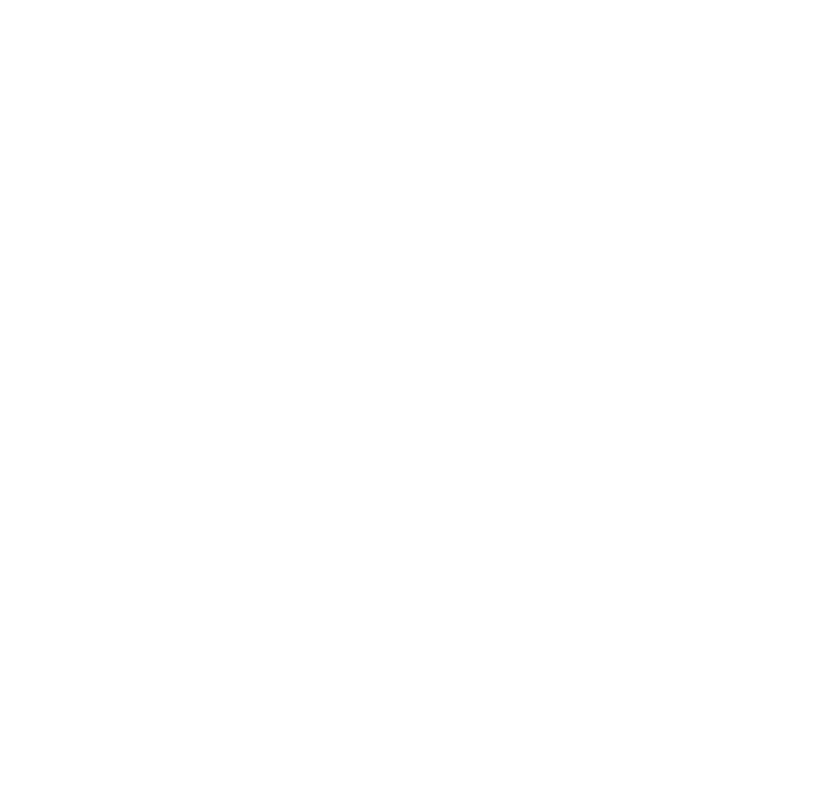
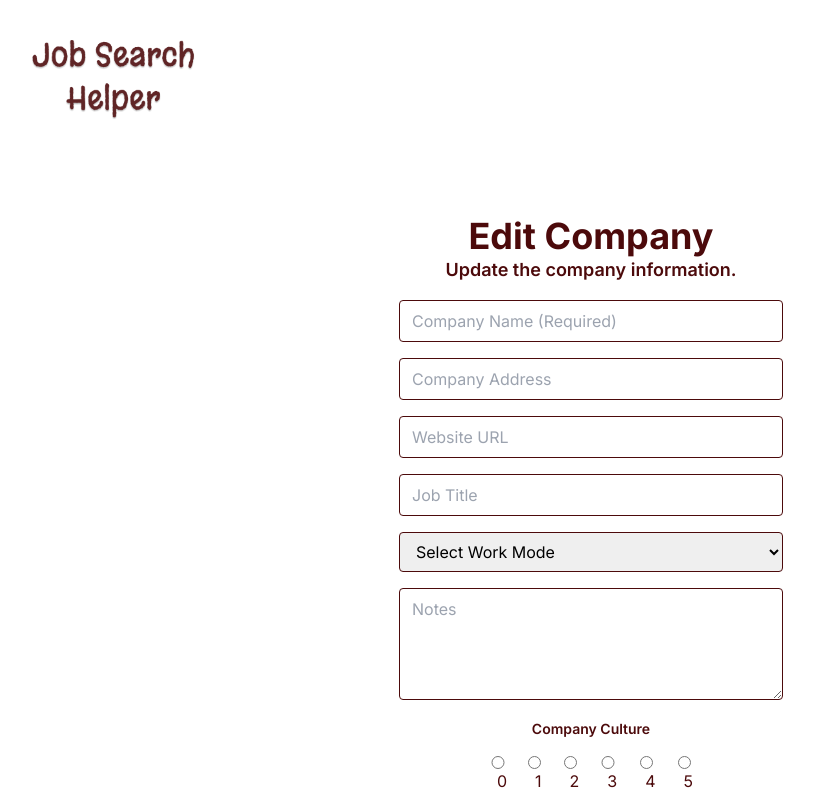
Before and after one commit to AkoKBIkeda/job-search-helper-frontend, a React (Create React App) app: page /dashboard/companies/1 in a window 1280 px wide. Before the commit this address had no page. Shown: the top 800 px of the page, without its empty margins (49-863 px from the left). Built offline with nearby package versions, Linux system fonts and the light colour scheme; no server answers.

Commit message:
Edit function added

```diff
--- a/src/App.tsx
+++ b/src/App.tsx
@@ -7,6 +7,7 @@
 import LoginPage from "./pages/LoginPage";
 import DashboardPage from "./pages/DashboardPage";
 import CompanyForm from "./forms/AddCompanyForm";
+import EditCompanyForm from "./forms/EditCompanyForm";
 function App() {
   return (
     <Router>
@@ -17,6 +18,7 @@
           <Route path="/login" element={<LoginPage />} />
           <Route path="/dashboard" element={<DashboardPage />} />
           <Route path="/dashboard/add-company" element={<CompanyForm />} />
+          <Route path="/dashboard/companies/:id" element={<EditCompanyForm />} />
         </Routes>
       </div>
     </Router>
--- /dev/null
+++ b/src/forms/EditCompanyForm.tsx
@@ -0,0 +1,167 @@
+import React, { useState, useEffect } from "react";
+import { SubmitHandler, useForm } from "react-hook-form";
+import { z } from "zod";
+import { zodResolver } from "@hookform/resolvers/zod";
+import Button from "../components/Buttons";
+import RatingRadioGroups from "../components/RatingRadioGroups";
+import axios, { isAxiosError } from "axios";
+import { BASE_URL } from "../constants";
+import { useNavigate, useParams } from "react-router-dom";
+import Header from "../components/Header";
+import { companySchema, CompanyFormFields } from "../schemas/companySchema";
+import CompanyFormBaseFields from "./CompanyFormBaseFields";
+
+export default function EditCompanyForm() {
+  const { id } = useParams<{ id: string }>();
+  const navigate = useNavigate();
+  const [loading, setLoading] = useState(true);
+
+  const {
+    register,
+    handleSubmit,
+    control,
+    setError,
+    setValue,
+    formState: { errors, isSubmitting },
+  } = useForm<CompanyFormFields>({
+    resolver: zodResolver(companySchema) as any, // Type assertion to avoid TS error for now
+    defaultValues: {
+      name: "",
+      address: undefined,
+      website: undefined,
+      jobTitle: undefined,
+      workMode: undefined,
+      notes: undefined,
+      cultureRating: undefined,
+      missionRating: undefined,
+      supportRating: undefined,
+      opportunityRating: undefined,
+    },
+  });
+
+  // To update company info
+  const onSubmit: SubmitHandler<CompanyFormFields> = async (data) => {
+    console.log("originalData:", JSON.stringify(data, null, 2));
+    const token = localStorage.getItem("token");
+    const cleanData = {
+      ...data,
+      address: data.address === "" ? null : data.address ?? null,
+      website: data.website === "" ? null : data.website ?? null,
+      jobTitle: data.jobTitle === "" ? null : data.jobTitle ?? null,
+      workMode: data.workMode ?? null,
+      notes: data.notes === "" ? null : data.notes ?? null,
+      cultureRating: data.cultureRating ?? null,
+      missionRating: data.missionRating ?? null,
+      supportRating: data.supportRating ?? null,
+      opportunityRating: data.opportunityRating ?? null,
+    };
+    try {
+      console.log("cleanData:", JSON.stringify(cleanData, null, 2));
+      await axios
+        .put(
+          BASE_URL + "/companies/" + id + "/",
+          {
+            name: cleanData.name,
+            address: cleanData.address,
+            website: cleanData.website,
+            job_title: cleanData.jobTitle,
+            work_mode: cleanData.workMode,
+            notes: cleanData.notes,
+            culture_rating: cleanData.cultureRating,
+            mission_rating: cleanData.missionRating,
+            support_rating: cleanData.supportRating,
+            opportunity_rating: cleanData.opportunityRating,
+          },
+          {
+            headers: {
+              Authorization: "Token " + token,
+              "Content-Type": "application/json",
+            },
+          }
+        )
+        .then((response) => {
+          console.log("Company updated successfully:", JSON.stringify(response.data, null, 2));
+          alert("Company updated successfully!");
+        });
+    } catch (error) {
+      if (isAxiosError(error)) {
+        console.error("Error status:", error.response?.status);
+        console.error("Error data:", error.response?.data);
+        alert("Error: " + JSON.stringify(error.response?.data, null, 2));
+      } else {
+        console.error("Unknown error:", error);
+      }
+    }
+  };
+
+  const onDelete = async () => {
+    // delete
+  };
+
+  // fetch current company data from backend
+  useEffect(() => {
+    const token = localStorage.getItem("token");
+    try {
+      axios
+        .get(BASE_URL + "/companies/" + id + "/", {
+          headers: {
+            Authorization: "Token " + token,
+          },
+        })
+        .then((response) => {
+          const companyData = response.data;
+          console.log("Fetched company data:", companyData);
+          // set default value fetched from backend
+          setValue("name", companyData.name);
+          setValue("address", companyData.address);
+          setValue("website", companyData.website);
+          setValue("jobTitle", companyData.job_title);
+          setValue("workMode", companyData.work_mode);
+          setValue("notes", companyData.notes);
+          setValue("cultureRating", companyData.culture_rating);
+          setValue("missionRating", companyData.mission_rating);
+          setValue("supportRating", companyData.support_rating);
+          setValue("opportunityRating", companyData.opportunity_rating);
+        });
+    } catch (error) {
+      if (isAxiosError(error)) {
+        console.error(
+          "Error fetching company data:",
+          error.response?.data || error.message
+        );
+        alert("Failed to load company data.");
+      } else {
+        console.error("Error fetching company data:", error);
+      }
+    } finally {
+      setLoading(false);
+    }
+  }, [id, setValue]);
+
+  if (loading) {
+    return <div className="text-center">Loading...</div>;
+  }
+
+  return (
+    <div className="p-10 space-y-4 max-w-full text-center">
+      <Header />
+      <form
+        className="flex flex-col p-10 space-y-4 mx-auto max-w-full items-center"
+        onSubmit={handleSubmit(onSubmit)}
+      >
+        <CompanyFormBaseFields
+          register={register}
+          errors={errors}
+          control={control}
+          title="Edit Company"
+          description="Update the company information."
+        />
+        <div className="flex flex-col items-center">
+          <Button type="submit" disabled={isSubmitting}>
+            {isSubmitting ? "Updating company..." : "Update"}
+          </Button>
+        </div>
+      </form>
+    </div>
+  );
+}
```
